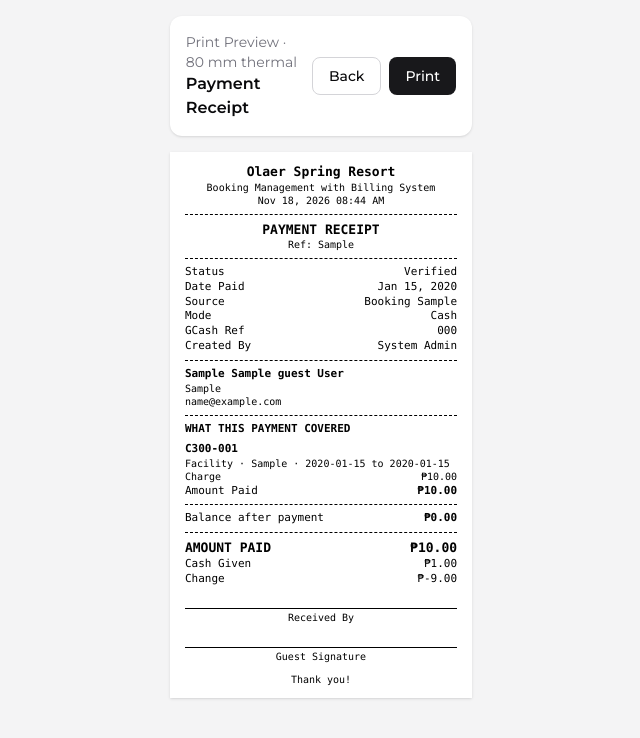
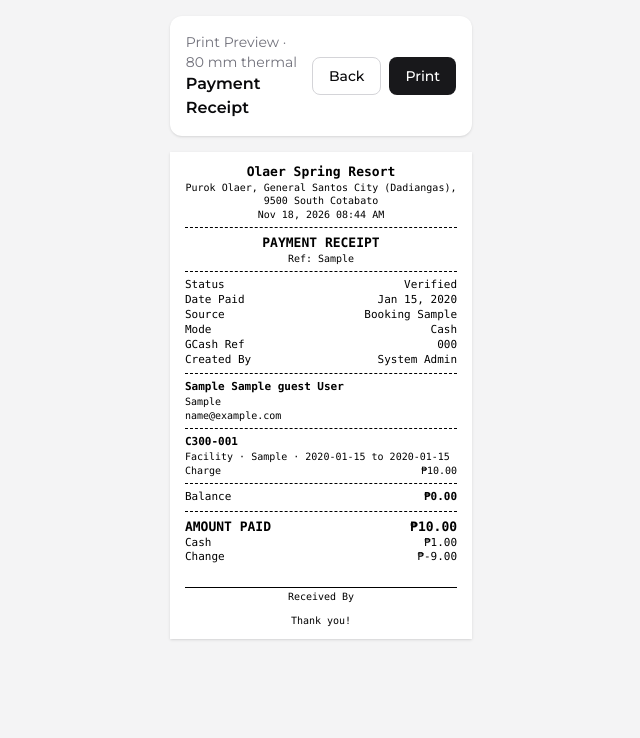
Before and after one commit to GinoongGatuslao/olaer-booking-management, a Laravel app: page /print/payment/1 in a window 1280 px wide. Shown: the top 738 px of the page, without its empty margins (335-975 px from the left). Run offline with Laravel 12, Linux system fonts and the light colour scheme; a user stored in the database is signed in; data comes from the database, SQL or seed files in the repository; tables that the repository leaves empty hold one stand-in row (values such as "Sample post"); style sheets or scripts are compiled from the project's sources; parts of the project's set-up code (start-up, migrations or seed data) failed here and were passed over; some libraries are stand-ins or nearby versions.

Commit message:
receipts

```diff
--- a/resources/views/components/print/layout.blade.php
+++ b/resources/views/components/print/layout.blade.php
@@ -79,7 +79,7 @@
             <section class="print-card thermal bg-white shadow-sm" style="padding: 3mm 4mm;">
                 <header class="t-center">
                     <p class="t-big">Olaer Spring Resort</p>
-                    <p class="t-small">Booking Management with Billing System</p>
+                    <p class="t-small">Purok Olaer, General Santos City (Dadiangas), 9500 South Cotabato</p>
                     <p class="t-small">{{ now()->format('M d, Y h:i A') }}</p>
                 </header>
                 <div class="t-sep"></div>
--- a/resources/views/print/payment-receipt.blade.php
+++ b/resources/views/print/payment-receipt.blade.php
@@ -25,14 +25,12 @@
 
     @if (! empty($breakdown) && count($breakdown['lines']) > 0)
         <div class="t-sep"></div>
-        <p class="t-strong">WHAT THIS PAYMENT COVERED</p>
 
         @foreach ($breakdown['lines'] as $line)
             <div style="margin-top: 5px;">
                 <p class="t-strong">{{ $line['label'] }}</p>
                 <p class="t-small">{{ $line['group'] }}@if ($line['detail']) · {{ $line['detail'] }}@endif</p>
                 <div class="t-row t-small"><span>Charge</span><span>{{ $peso($line['charge']) }}</span></div>
-                <div class="t-row"><span>Amount Paid</span><span class="t-strong">{{ $peso($line['applied']) }}</span></div>
                 @if ((float) $line['remaining'] > 0)
                     <div class="t-row t-small"><span>Still owed</span><span>{{ $peso($line['remaining']) }}</span></div>
                 @endif
@@ -44,7 +42,7 @@
         @endif
 
         <div class="t-sep"></div>
-        <div class="t-row"><span>Balance after payment</span><span class="t-strong">{{ $peso($breakdown['balance_after']) }}</span></div>
+        <div class="t-row"><span>Balance </span><span class="t-strong">{{ $peso($breakdown['balance_after']) }}</span></div>
     @endif
 
     <div class="t-sep"></div>
@@ -52,12 +50,11 @@
 
     {{-- Only cash payments store the cash received and the change returned. --}}
     @if (! is_null($payment->cash_paid))
-        <div class="t-row"><span>Cash Given</span><span>{{ $peso($payment->cash_paid) }}</span></div>
+        <div class="t-row"><span>Cash </span><span>{{ $peso($payment->cash_paid) }}</span></div>
         <div class="t-row"><span>Change</span><span>{{ $peso($payment->change_amount) }}</span></div>
     @endif
 
     <div class="t-sign">Received By</div>
-    <div class="t-sign">Guest Signature</div>
 
     <p class="t-center t-small" style="margin-top: 10px;">Thank you!</p>
 </x-print.layout>
```
